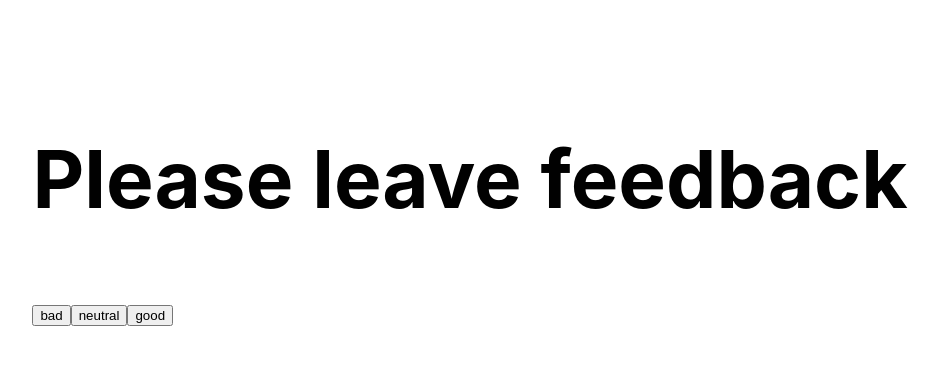
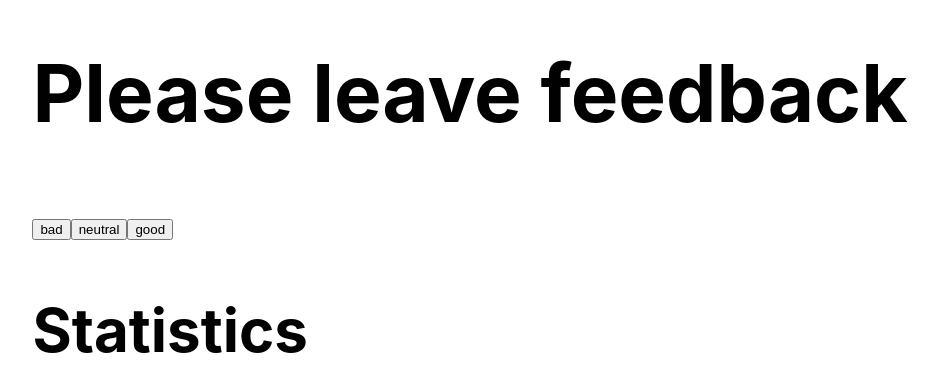
Before and after one commit to YevhenBez/goit-react-hw-02-feedback, a React (Create React App) app: page / in a window 1280 px wide. Shown: the part 197-588 px from the top of the page, without its empty margins (170-1109 px from the left). Built offline with nearby package versions, Linux system fonts and the light colour scheme.

Commit message:
Добавил   <h2>Statistics</h2>   Задание 1 Модуля 2   REACT
Добавил   <h2>Statistics</h2>   Задание 1 Модуля 2   REACT

```diff
--- a/src/components/Section.js
+++ b/src/components/Section.js
@@ -22,7 +22,8 @@ class Section extends React.Component {
         return (
             <div>
                 <h1>{this.props.title}</h1>
-                <FeedbackOptions options={this.props.buttons} onLeaveFeedback={this.handleLeaveFeedback}/>
+                <FeedbackOptions options={this.props.buttons} onLeaveFeedback={this.handleLeaveFeedback} />
+                <h2>Statistics</h2>
             </div>
         )
     }
```
